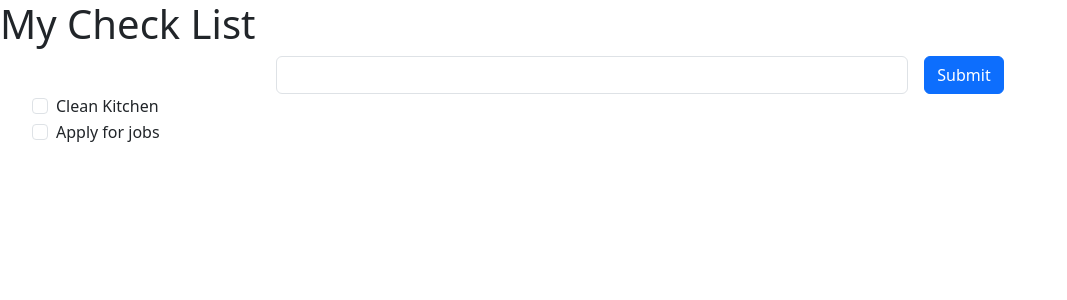
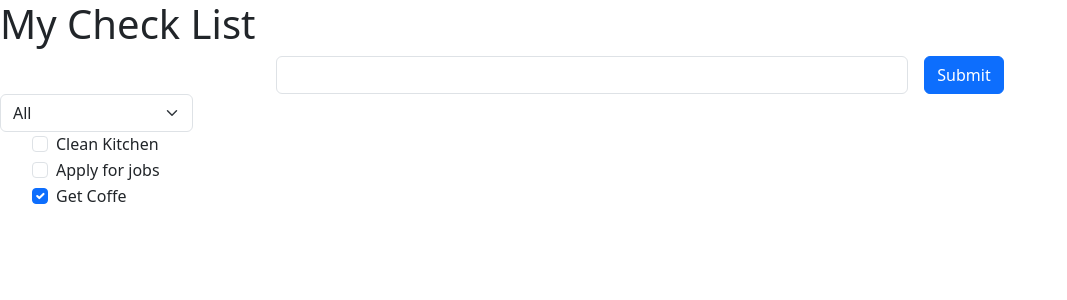
Before and after one commit to mauro1477/Angular-Todo-List, an Angular app: page / in a window 1280 px wide. Shown: the top 300 px of the page, without its empty margins (0-1067 px from the left). Built offline with nearby package versions, Linux system fonts and the light colour scheme.

Commit message:
Filtered using ngModelChange. Need to use getters instead

```diff
--- a/src/app/app.component.html
+++ b/src/app/app.component.html
@@ -16,16 +16,29 @@
                 <button (click)="addTodoListItem()" class="btn btn-primary" type="submit">Submit</button>
             </div>
         </div>
-        <div class="row "></div>
+        <div class="row mt3">
+            <div class="col-sm-2">
+                <select [(ngModel)]="listFilter" (ngModelChange)="filterChanged($event)" class="form-select" name="" id="">
+                <option value="0">All</option>
+                <option value="1">Uncompleted</option>
+                <option value="2">Completed</option>
+            </select>
+            </div>
+        </div>
         <div class="contenter">
-            <div *ngIf="items.length === 0">
+            <div *ngIf="visibleListItems.length === 0">
                 There are no list items to display.
             </div>
             <ul class="wish-list">
-                <li *ngFor="let item of items">
+                <li *ngFor="let item of visibleListItems">
                     <div class="form-check">
                         <label class="form-check-label" for="">
-              <input class="form-check-input"  type="checkbox" name="" id="">{{item.todoListText}}
+              <input
+              [checked]="item.isComplete"
+              class="form-check-input"
+              type="checkbox"
+              name=""
+              id="">{{item.todoListText}}
             </label>
                     </div>
                 </li>
--- a/src/app/app.component.ts
+++ b/src/app/app.component.ts
@@ -13,13 +13,25 @@ import { FormsModule } from '@angular/forms';
 export class AppComponent {
   items : todoListItem[] = [
     new todoListItem('Clean Kitchen'),
-    new todoListItem('Apply for jobs')
+    new todoListItem('Apply for jobs'),
+    new todoListItem('Get Coffe', true)
+
   ];
   todoListText : String = "";
   title = 'My Check List';
-
+  listFilter : String = '0';
+  visibleListItems : todoListItem[] = this.items;
   addTodoListItem(){
     this.items.push(new todoListItem(this.todoListText))
     this.todoListText = "";
   }
+  filterChanged(value : any){
+    if(value === '0'){
+      this.visibleListItems = this.items
+    }else if(value === '1'){
+      this.visibleListItems = this.items.filter(item => !item.isComplete);
+    }else{
+      this.visibleListItems = this.items.filter(item => item.isComplete);
+    }
+  }
 }
```
